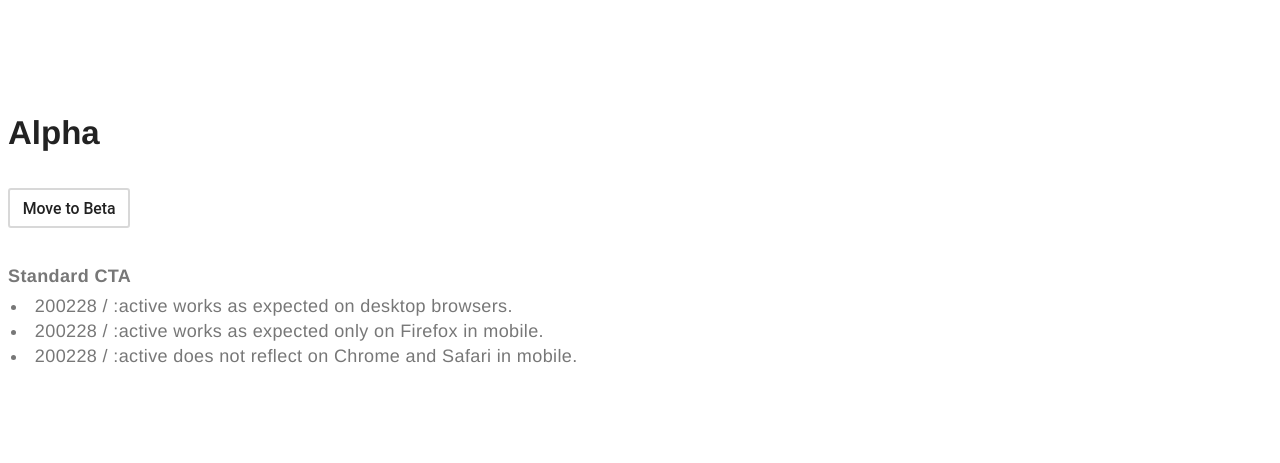
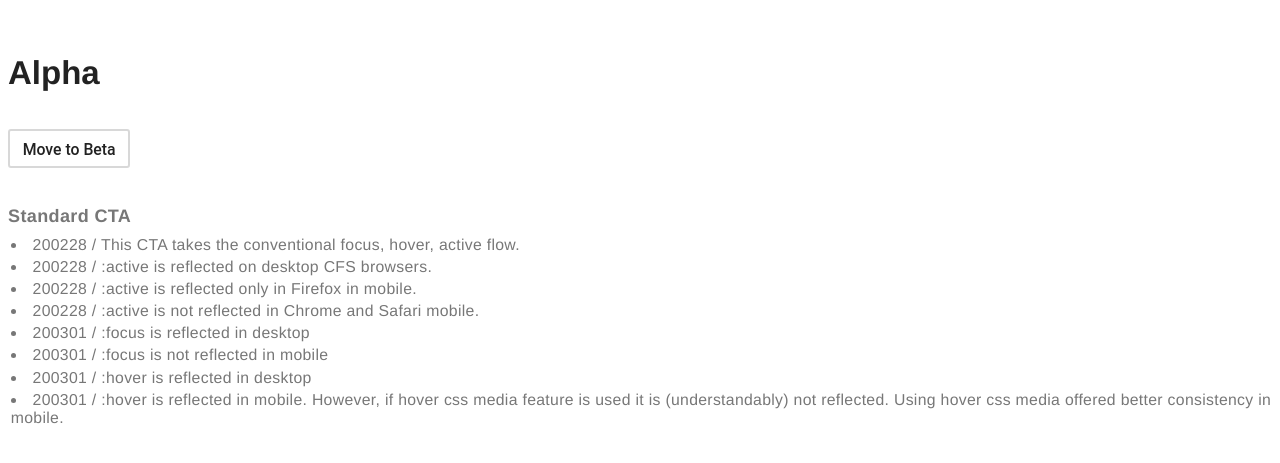
Before and after one commit to Tivo389/200209_TOUCH-UI-UX, a React (Create React App) app: page /anchorEventAlpha in a window 1280 px wide. Shown: the part 159-622 px from the top of the page. Built offline with nearby package versions, Linux system fonts and the light colour scheme.

Commit message:
200301 Feedback component created. Continue with adding any-hover and any-pointer to the Device Event Confirmation.

```diff
--- a/src/components/AnchorEventAlpha.js
+++ b/src/components/AnchorEventAlpha.js
@@ -3,16 +3,8 @@ import AnchorEventComponent from './AnchorEventComponent';
 
 class AnchorEventAlpha extends Component {
   render() {
-    const standardCopy = [
-      '200228 / :active works as expected on desktop browsers.',
-      '200228 / :active works as expected only on Firefox in mobile.',
-      '200228 / :active does not reflect on Chrome and Safari in mobile.'
-    ];
     return (
-      <AnchorEventComponent
-        name="Alpha"
-        href="Beta"
-        standardCopy={standardCopy}/>
+      <AnchorEventComponent name="Alpha" href="Beta"/>
     );
   }
 }
--- a/src/components/AnchorEventBeta.js
+++ b/src/components/AnchorEventBeta.js
@@ -3,16 +3,8 @@ import AnchorEventComponent from './AnchorEventComponent';
 
 class AnchorEventBeta extends Component {
   render() {
-    const standardCopy = [
-      '200228 / :active works as expected on desktop browsers.',
-      '200228 / :active works as expected only on Firefox in mobile.',
-      '200228 / :active does not reflect on Chrome and Safari in mobile.'
-    ];
     return (
-      <AnchorEventComponent
-        name="Beta"
-        href="Alpha"
-        standardCopy={standardCopy}/>
+      <AnchorEventComponent name="Beta" href="Alpha"/>
     );
   }
 }
--- a/src/components/AnchorEventComponent.js
+++ b/src/components/AnchorEventComponent.js
@@ -1,8 +1,19 @@
 import React, { Component } from 'react';
+import Feedback from './Feedback';
 
 class AnchorEventComponent extends Component {
   render() {
-    const {href, name, standardCopy} = this.props;
+    const {href, name} = this.props;
+    const standardCTAFeedback = [
+      '200228 / This CTA takes the conventional focus, hover, active flow.',
+      '200228 / :active is reflected on desktop CFS browsers.',
+      '200228 / :active is reflected only in Firefox in mobile.',
+      '200228 / :active is not reflected in Chrome and Safari mobile.',
+      '200301 / :focus is reflected in desktop',
+      '200301 / :focus is not reflected in mobile',
+      '200301 / :hover is reflected in desktop',
+      '200301 / :hover is reflected in mobile. However, if hover css media feature is used it is (understandably) not reflected. Using hover css media offered better consistency in mobile.',
+    ];
     return (
       <div className="mainWrapper" style={{ height: window.innerHeight }}>
         <div className="anchorEventWrapper">
@@ -12,11 +23,7 @@ class AnchorEventComponent extends Component {
                 Move to {href}
             </a>
             <p>Standard CTA</p>
-            <ul>
-              {standardCopy.map((element, key) => (
-                <li key={key}>{element}</li>
-              ))}
-            </ul>
+            <Feedback feedBackArray={standardCTAFeedback}/>
           </div>
         </div>
       </div>
--- /dev/null
+++ b/src/components/Feedback.js
@@ -0,0 +1,15 @@
+import React, { Component } from 'react';
+
+class Feedback extends Component {
+  render() {
+    return (
+      <ul className='feedback'>
+        {this.props.feedBackArray.map((element, key) => (
+          <li key={key}>{element}</li>
+        ))}
+      </ul>
+    );
+  }
+}
+
+export default Feedback;
--- a/src/css/index.css
+++ b/src/css/index.css
@@ -459,14 +459,6 @@ li {
     font-size: 1.6rem;
     letter-spacing: 0.02em;
     font-weight: bolder; }
-  .anchorEventWrapper ul {
-    list-style-position: inside;
-    padding: 0 0 0 0.25em;
-    margin: 0; }
-    .anchorEventWrapper ul li {
-      margin: 0 0 0.25em 0;
-      font-size: 1.6rem;
-      letter-spacing: 0.02em; }
 
 .anchorCTAStandard {
   flex: 0 0 auto;
@@ -485,7 +477,7 @@ li {
   user-select: none;
   -webkit-tap-highlight-color: transparent; }
   .anchorCTAStandard:focus {
-    background: #423F3F;
+    background: red;
     color: #FFFFFF; }
   .anchorCTAStandard:active {
     transform: translateY(4px);
@@ -496,11 +488,19 @@ li {
   @media (hover: none) {
     .anchorCTAStandard {
       transition: all 60ms ease-in-out; } }
-  @media (hover: hover) {
-    .anchorCTAStandard:hover {
-      background: #423F3F;
-      color: #FFFFFF; } }
+  .anchorCTAStandard:hover {
+    background: red;
+    color: #FFFFFF; }
   @media (min-width: 768px) {
     .anchorCTAStandard {
       font-size: 1.4rem;
       padding: 0.5em 0.8em 0.4em 0.8em; } }
+
+.feedback {
+  list-style-position: inside;
+  padding: 0 0 0 0.25em;
+  margin: 0; }
+  .feedback li {
+    margin: 0 0 0.25em 0;
+    font-size: 1.4rem;
+    letter-spacing: 0.02em; }
--- a/src/css/index.scss
+++ b/src/css/index.scss
@@ -76,16 +76,6 @@
     letter-spacing: 0.02em;
     font-weight: bolder;
   }
-  & ul {
-    list-style-position: inside;
-    padding: 0 0 0 0.25em;
-    margin: 0;
-    & li {
-      margin: 0 0 0.25em 0;
-      font-size: 1.6rem;
-      letter-spacing: 0.02em;
-    }
-  }
 }
 .anchorCTAStandard {
   flex: 0 0 auto;
@@ -104,7 +94,7 @@
   user-select: none;
   -webkit-tap-highlight-color: transparent; // Safari & Chrome Negate
   &:focus {
-    background: $colorDarkGray;
+    background: red;
     color: $colorWhite;
   }
   &:active {
@@ -118,14 +108,24 @@
   @include hoverAbsent {
     transition: all 60ms ease-in-out;
   }
-  @include hoverPresent {
+  // @include hoverPresent {
     &:hover {
-      background: $colorDarkGray;
+      background: red;
       color: $colorWhite;
     }
-  }
+  // }
   @include tablet {
     font-size: 1.4rem;
     padding: 0.5em 0.8em 0.4em 0.8em;
   }
 }
+.feedback {
+  list-style-position: inside;
+  padding: 0 0 0 0.25em;
+  margin: 0;
+  & li {
+    margin: 0 0 0.25em 0;
+    font-size: 1.4rem;
+    letter-spacing: 0.02em;
+  }
+}
```
